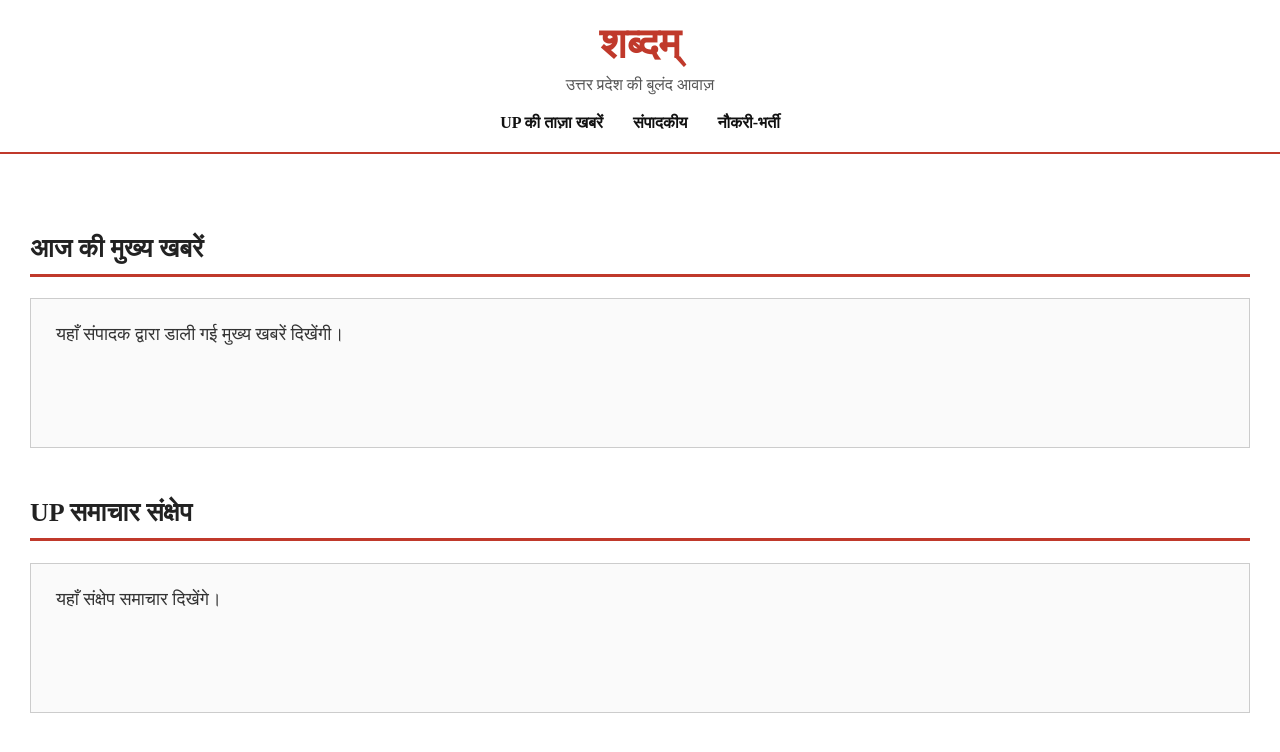
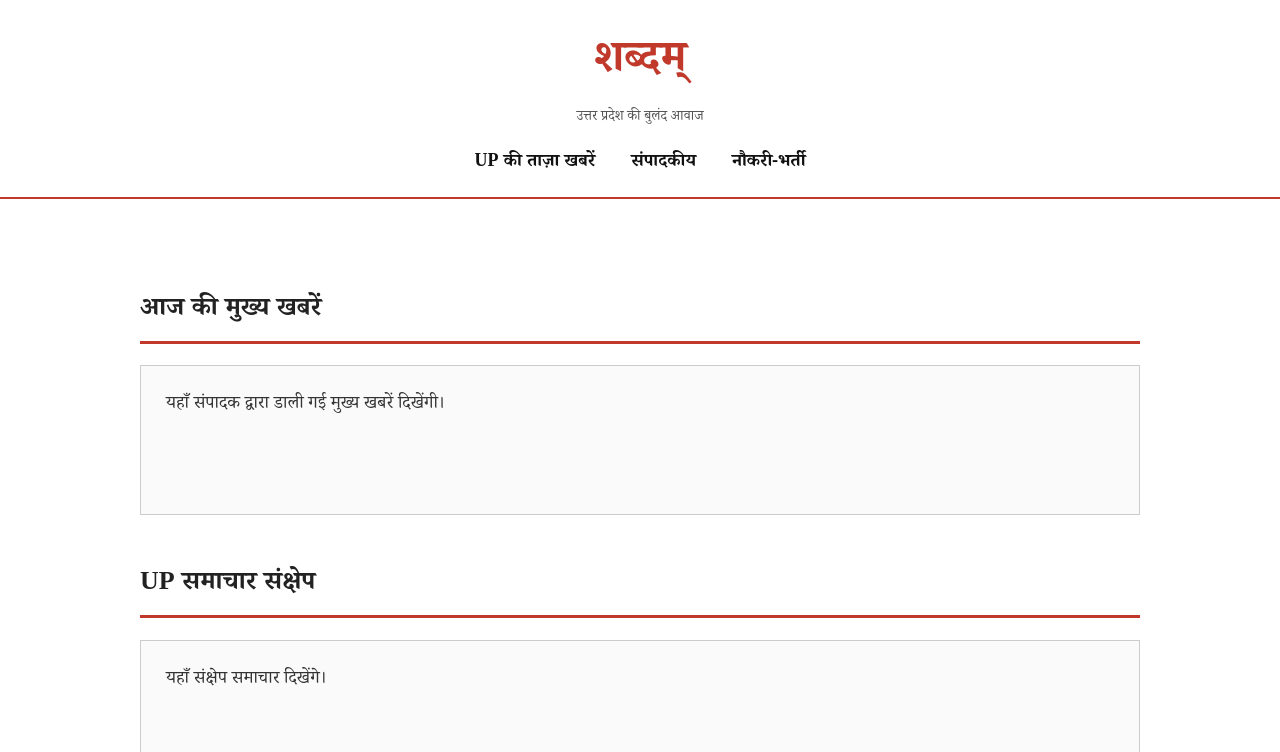
Before and after one commit to mbaitha4/shabadam-up, a Next.js app: page / in a window 1280 px wide. Shown: the top 752 px of the page. Built offline with nearby package versions, Linux system fonts and the light colour scheme.

Commit message:
Update layout.tsx

```diff
--- a/app/layout.tsx
+++ b/app/layout.tsx
@@ -3,7 +3,7 @@ import "./globals.css";
 
 export const metadata: Metadata = {
   title: "शब्दम्",
-  description: "उत्तर प्रदेश की बुलंद आवाज़",
+  description: "उत्तर प्रदेश की बुलंद आवाज",
 };
 
 export default function RootLayout({
@@ -13,35 +13,71 @@ export default function RootLayout({
 }) {
   return (
     <html lang="hi">
-      <body style={{ margin: 0, fontFamily: "serif" }}>
-
-        {/* Header Start */}
-        <header style={{ textAlign: "center", padding: "20px 0" }}>
-          <h1 style={{ color: "#c0392b", fontSize: "42px", margin: 0 }}>
+      <body
+        style={{
+          margin: 0,
+          fontFamily: "'Noto Serif Devanagari', serif",
+          backgroundColor: "#ffffff",
+          color: "#111",
+        }}
+      >
+        {/* HEADER */}
+        <header
+          style={{
+            textAlign: "center",
+            padding: "30px 20px 20px",
+            borderBottom: "2px solid #c0392b",
+          }}
+        >
+          <h1
+            style={{
+              color: "#c0392b",
+              fontSize: "44px",
+              margin: 0,
+            }}
+          >
             शब्दम्
           </h1>
 
-          <p style={{ marginTop: "8px", color: "#555" }}>
-            उत्तर प्रदेश की बुलंद आवाज़
+          <p
+            style={{
+              marginTop: "8px",
+              color: "#555",
+              fontSize: "14px",
+            }}
+          >
+            उत्तर प्रदेश की बुलंद आवाज
           </p>
 
-          <nav style={{ marginTop: "20px" }}>
-            <span style={{ margin: "0 15px", fontWeight: "bold" }}>
+          <nav
+            style={{
+              marginTop: "20px",
+              fontSize: "18px",
+              fontWeight: 600,
+            }}
+          >
+            <span style={{ margin: "0 18px", cursor: "pointer" }}>
               UP की ताज़ा खबरें
             </span>
-            <span style={{ margin: "0 15px", fontWeight: "bold" }}>
+            <span style={{ margin: "0 18px", cursor: "pointer" }}>
               संपादकीय
             </span>
-            <span style={{ margin: "0 15px", fontWeight: "bold" }}>
+            <span style={{ margin: "0 18px", cursor: "pointer" }}>
               नौकरी-भर्ती
             </span>
           </nav>
+        </header>
 
-          <hr style={{ marginTop: "20px", border: "1px solid #c0392b" }} />
-        </header>
-        {/* Header End */}
-
-        {children}
+        {/* MAIN CONTENT */}
+        <main
+          style={{
+            maxWidth: "1100px",
+            margin: "40px auto",
+            padding: "0 20px",
+          }}
+        >
+          {children}
+        </main>
       </body>
     </html>
   );
```
